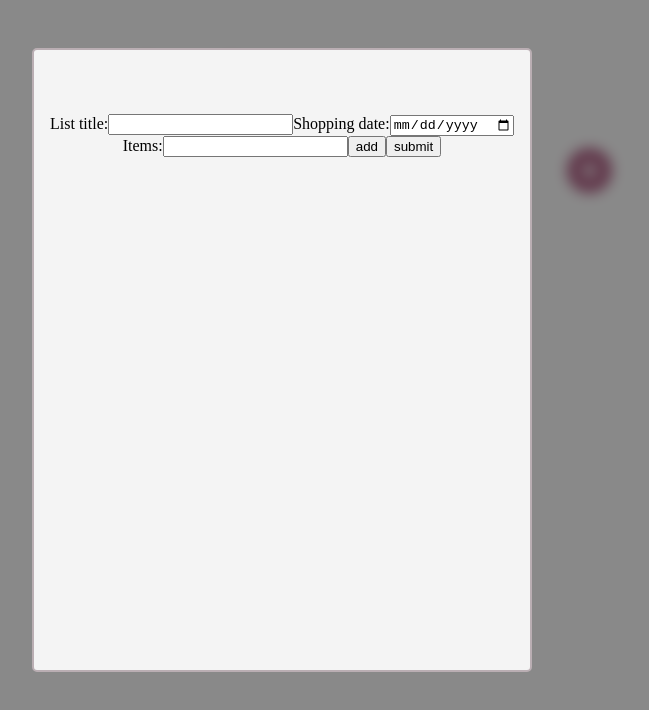
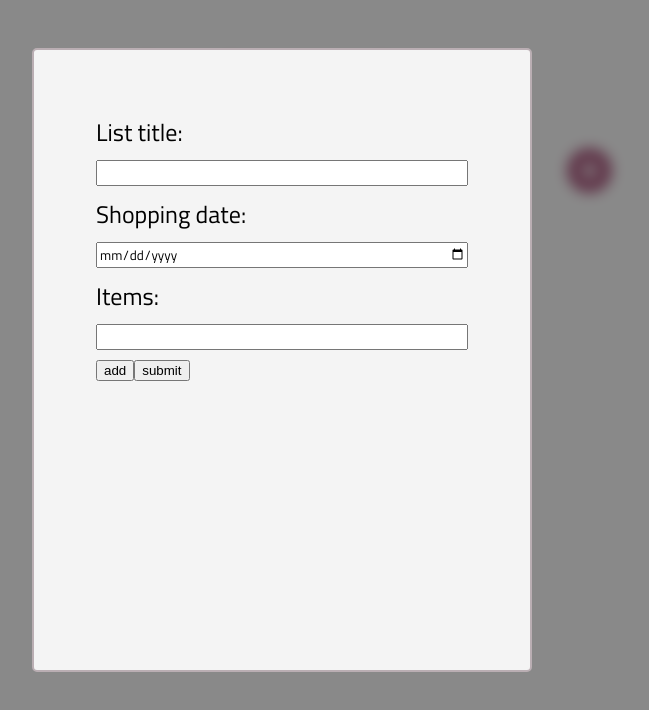
Before and after one commit to katmart93/shopping-list-app, a React (Create React App) app: page / in a window 1280 px wide. Both pictures are taken after a click on the icon 947 px from the left and 170 px from the top of the page. Shown: the top 710 px of the page, without its empty margins (358-1007 px from the left). Built offline with nearby package versions, Linux system fonts and the light colour scheme; a web font is replaced by a local one.

Commit message:
new list form styles created

```diff
--- /dev/null
+++ b/src/components/NewListForm.css
@@ -0,0 +1,16 @@
+.new-list-form {
+  text-align: left;
+  max-width: 75%;
+  margin: 0 auto;
+}
+.new-list-form span {
+  font-family: "Titillium Web", Arial, Helvetica, sans-serif;
+  font-size: 1.5rem;
+}
+.new-list-form input {
+  font-family: "Titillium Web", Arial, Helvetica, sans-serif;
+  display: block;
+  margin-top: 10px;
+  margin-bottom: 10px;
+  width: 100%;
+}
--- a/src/components/NewListForm.jsx
+++ b/src/components/NewListForm.jsx
@@ -1,5 +1,7 @@
 import { useState } from "react";
 import { v4 as uuidv4 } from "uuid";
+// styles
+import "./NewListForm.css";
 
 export default function NewListForm({ addList }) {
   const [title, setTitle] = useState("");
```
